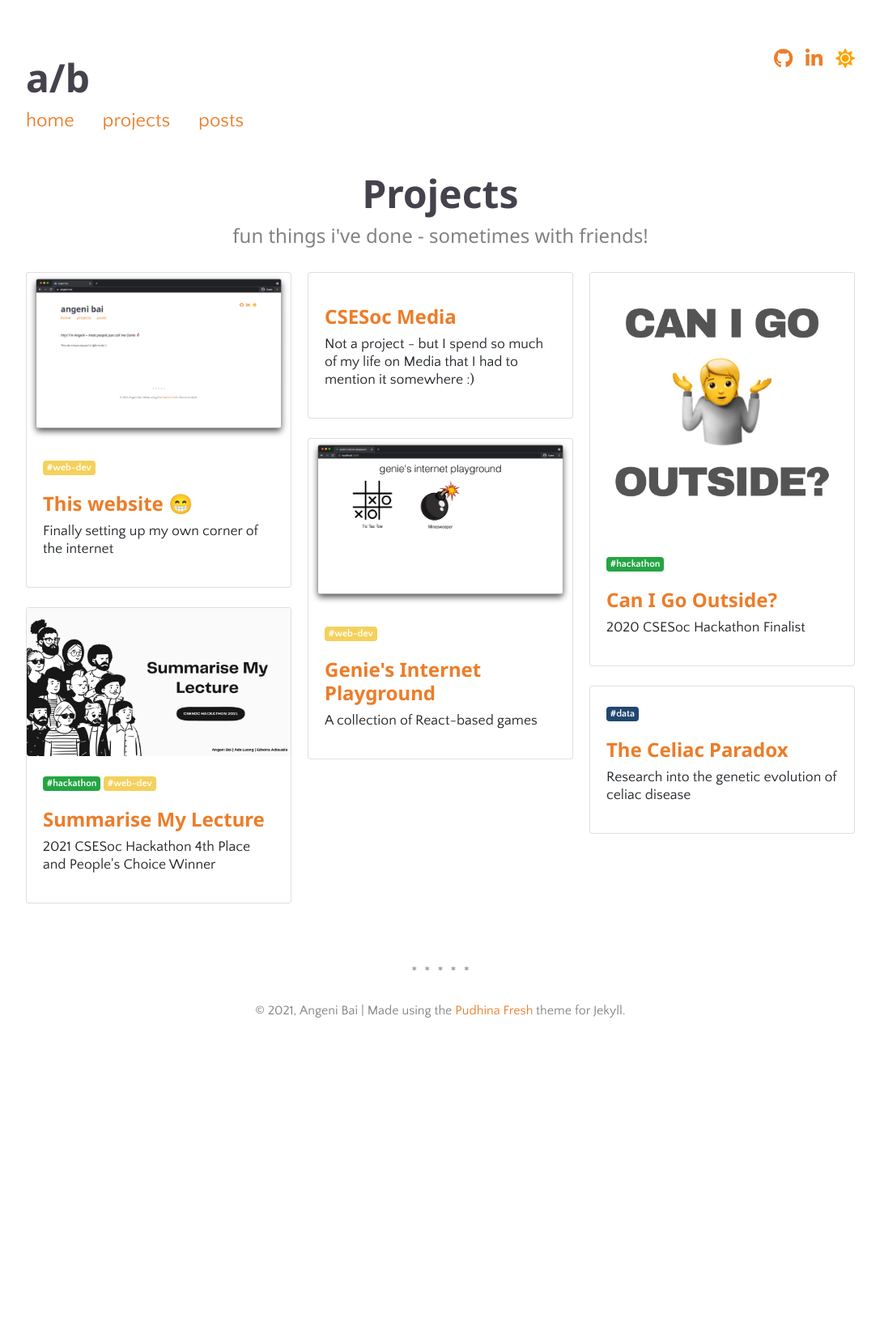
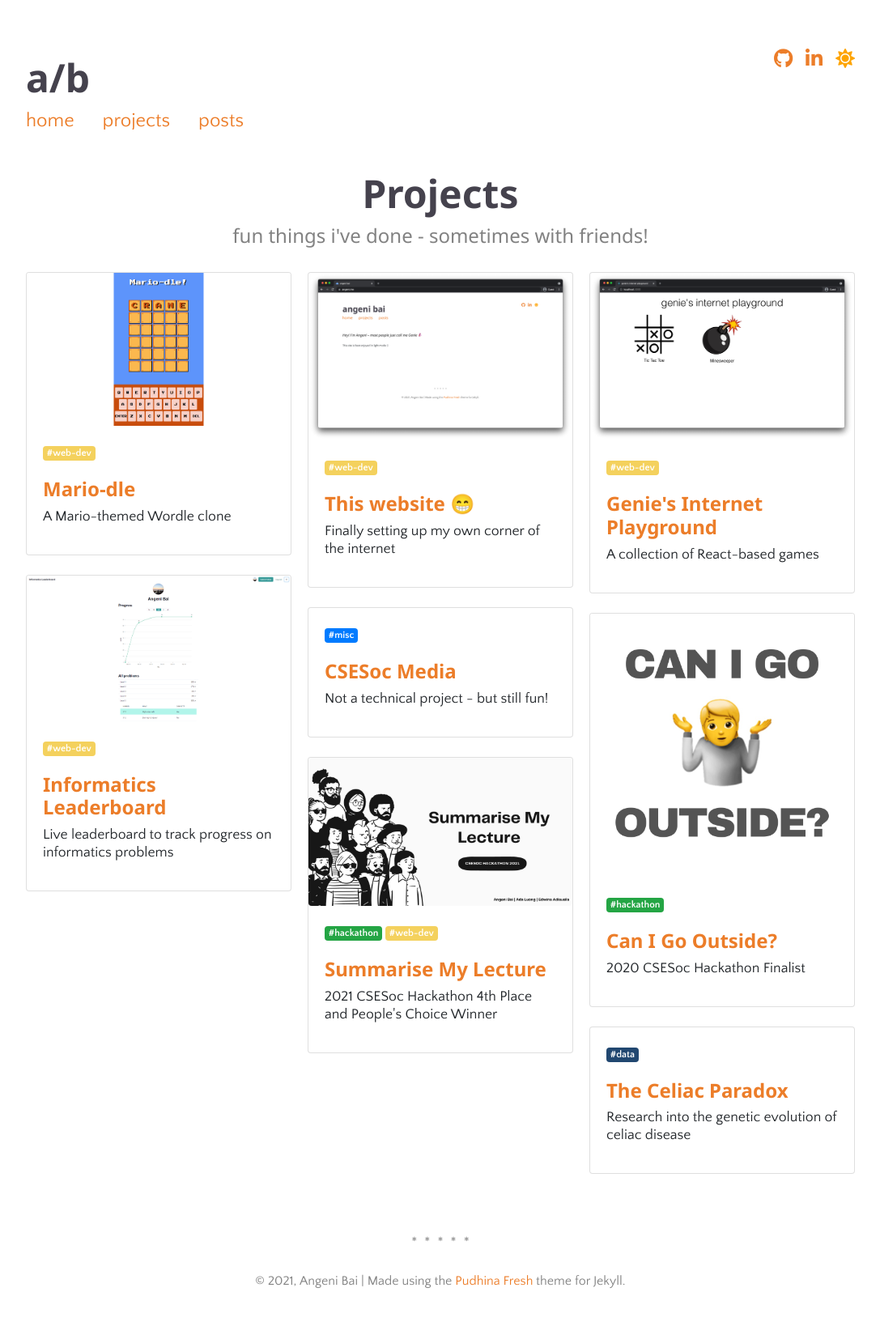
Before and after one commit to angenibai/angenibai.github.io, a Jekyll site: the page built from pages/projects.html, in a window 1280 px wide. Shown: the whole page at 81% size, without its empty margins (96-1183 px from the left). Built offline with Jekyll 4.4.1, drawn with Linux system fonts in a browser that asks for light colours; nearby versions of some CDN libraries; comment, search, counter and statistics services are not loaded; a style sheet for code colours, icons or effects is not loaded; before the commit the page ends 1320 px from its top, so only the background shows below that; part of the change alters nothing that is shown.

Commit message:
projects update

```diff
--- a/_data/projects.yml
+++ b/_data/projects.yml
@@ -1,3 +1,38 @@
+- name: Mario-dle
+  id: mario-dle
+  img_src: /assets/img/mario-dle/mario-dle-main.png
+  description_less: A Mario-themed Wordle clone
+  description_more: >
+    <p>Created as a puzzle challenge for the escape room at the Mario-themed CSESoc First Year Camp 2022.</p>
+    <p>For the purposes of the escape room, there is only one target word :)</p>
+  action_buttons: >
+    <a href="https://mario-dle.web.app/" target="_blank" class="btn btn-dark mb-1"><i class="fas fa-link"></i> &nbsp Site</a>
+    <a href="https://github.com/angenibai/mario-dle" target="_blank" class="btn btn-dark mb-1"><i class="fas fa-code-branch"></i> &nbsp Repo</a>
+  tags: [web-dev]
+
+- name: Informatics Leaderboard
+  id: informatics-leaderboard
+  img_src: /assets/img/informatics-leaderboard/informatics-profile-page.png
+  description_less: Live leaderboard to track progress on informatics problems
+  description_more: >
+    <p>I teach students informatics at a high school club, and I made this website so that they could have a bit of friendly competition in completing problems!</p>
+    <p>Features:</p>
+    <ul>
+      <li>Authentication using school Gmail accounts</li>
+      <li>Leaderboard showing everyone's scores</li>
+      <li>User profiles showing graphs for score over time and progress so far</li>
+      <li>Ability to submit tokens for each problem completed, which grants points</li>
+    </ul>
+    <p>The webapp was set up using:</p>
+    <ul>
+      <li>React frontend</li>
+      <li>Firebase for hosting, auth, and storing the database</li>
+    </ul>
+  action_buttons: >
+    <a href="https://informatics-leaderboard.web.app/" target="_blank" class="btn btn-dark mb-1"><i class="fas fa-link"></i> &nbsp Site</a>
+    <a href="https://github.com/angenibai/informatics-leaderboard" target="_blank" class="btn btn-dark mb-1"><i class="fas fa-code-branch"></i> &nbsp Repo</a>
+  tags: [web-dev]
+
 - name: This website 😁 # Project name, also used as heading
   id: website # Project id, must be unique amongst the projects
   img_src: /assets/img/website/angeni-website-landing.png # Optional image
@@ -12,6 +47,23 @@
     <a href="https://github.com/angenibai/angenibai.github.io target="_blank" class="btn btn-dark mb-1"><i class="fas fa-code-branch"></i> &nbsp Repo</a>
     <a href="#" target="_blank" class="btn btn-dark mb-1"><i class="fas fa-align-right"></i> &nbsp Blog Post</a>
   tags: [web-dev] # A list of tags
+
+- name: CSESoc Media
+  id: csesoc-media
+  description_less: Not a technical project - but still fun!
+  description_more: >
+    <p>In 2020, I was a subcommittee member, and in 2021 I've had the privilege of leading the team as a Media Director! With everything we do, we aim to create content that get the community talking, and highlight the varied voices of Computer Science at UNSW.</p>
+    <p>My favourite projects I've worked on:</p>
+    <ul>
+      <li><a href="https://youtu.be/yjhXxX27jd0" target="_blank">Pride in Computer Science: LGBTQ+ Roundtable</a> podcast episode - the most fun I've ever had hosting</li>
+      <li><a href="https://media.csesoc.org.au/author/angeni/" target="_blank">Beginner's Guide to Vim</a> series - I attempt to make basic Vim skills accessible to complete noobs</li>
+      <li><a href="https://open.spotify.com/episode/3zYEg2mHDND0qMrB8T48Ik?si=J-EluCqsT6CzPKVhBv5nSA&dl_branch=1" target="_blank">Personal Project Showcase</a> podcast series - over 1000 unique downloads!</li>
+      <li><a href="https://youtu.be/elJBKQWEVSo" target="_blank">CSESoc 2021 First Year Camp video</a> - I would even call it a documentary</li>
+      <li><a href="https://media.csesoc.org.au/first-year-guide/" target="_blank">CSESoc 2021 First Year Guide</a> - we've helped > 1.6k students find their bearings at uni!</li>
+    </ul>
+  action_buttons: >
+    <a href="https://media.csesoc.org.au/" target="_blank" class="btn btn-dark mb-1"><i class="fas fa-link"></i> &nbsp Media website</a>
+  tags: [misc]
 
 - name: Summarise My Lecture
   id: csesoc-hackathon-2021
@@ -33,23 +85,6 @@
     <a href="https://angeni.me/2021/08/12/summarise-my-hackathon.html" target="_blank" class="btn btn-dark mb-1"><i class="fas fa-align-right"></i> &nbsp Blog Post</a>
   tags: [hackathon, web-dev]
 
-- name: CSESoc Media
-  id: csesoc-media
-  description_less: Not a project - but I spend so much of my life on Media that I had to mention it somewhere :)
-  description_more: >
-    <p>In 2020, I was a subcommittee member, and in 2021 I've had the privilege of leading the team as a Media Director! With everything we do, we aim to create content that get the community talking, and highlight the varied voices of Computer Science at UNSW.</p>
-    <p>My favourite things I've worked on:</p>
-    <ul>
-      <li><a href="https://youtu.be/yjhXxX27jd0" target="_blank">Pride in Computer Science: LGBTQ+ Roundtable</a> podcast episode - hands down my favourite episode to host</li>
-      <li><a href="https://media.csesoc.org.au/author/angeni/" target="_blank">Beginner's Guide to Vim</a> series - I attempt to make basic Vim skills accessible to complete noobs</li>
-      <li><a href="https://open.spotify.com/episode/3zYEg2mHDND0qMrB8T48Ik?si=J-EluCqsT6CzPKVhBv5nSA&dl_branch=1" target="_blank">Personal Project Showcase</a> podcast series - over 1000 unique downloads!</li>
-      <li><a href="https://youtu.be/elJBKQWEVSo" target="_blank">CSESoc 2021 First Year Camp video</a> - I would even call it a documentary</li>
-      <li><a href="https://media.csesoc.org.au/first-year-guide/" target="_blank">CSESoc 2021 First Year Guide</a> - we've helped > 1.6k students find their bearings at uni!</li>
-    </ul>
-  action_buttons: >
-    <a href="https://media.csesoc.org.au/" target="_blank" class="btn btn-dark mb-1"><i class="fas fa-link"></i> &nbsp Media website</a>
-  tags:
-
 - name: Genie's Internet Playground
   id: internet-playground
   img_src: /assets/img/internet-playground/internet-playground-landing.png
@@ -61,6 +96,7 @@
       <li>Minesweeper</li>
     </ul>
   action_buttons: >
+    <a href="https://angeni.me/internet-playground/#/" target="_blank" class="btn btn-dark mb-1"><i class="fas fa-link"></i> &nbsp Site</a>
     <a href="https://github.com/angenibai/internet-playground" target="_blank" class="btn btn-dark mb-1"><i class="fas fa-code-branch"></i> &nbsp Repo</a>
   tags: [web-dev]
 
```
Also changed, not shown: assets/img/informatics-leaderboard/informatics-profile-page.png (added), assets/img/mario-dle/mario-dle-main.png (added).
